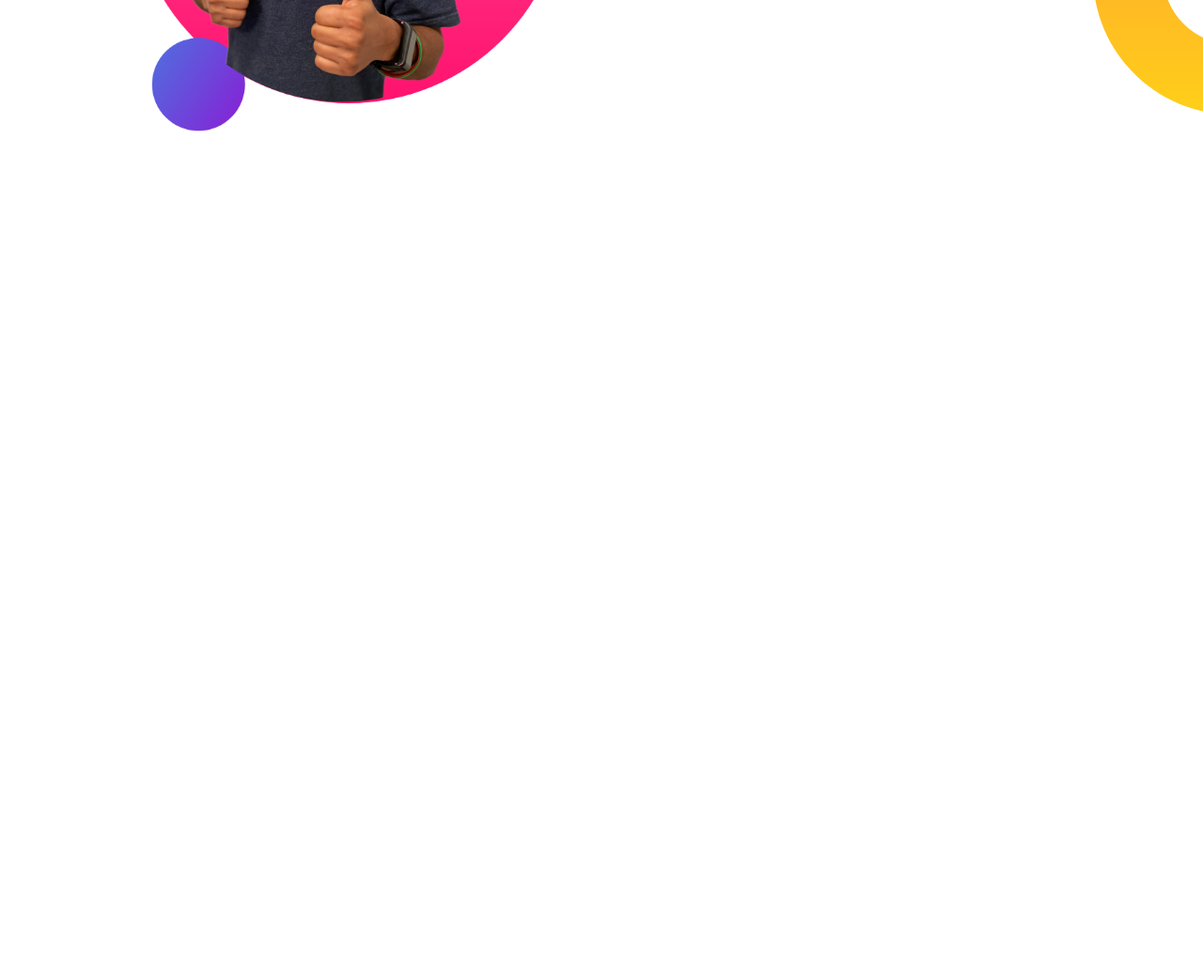
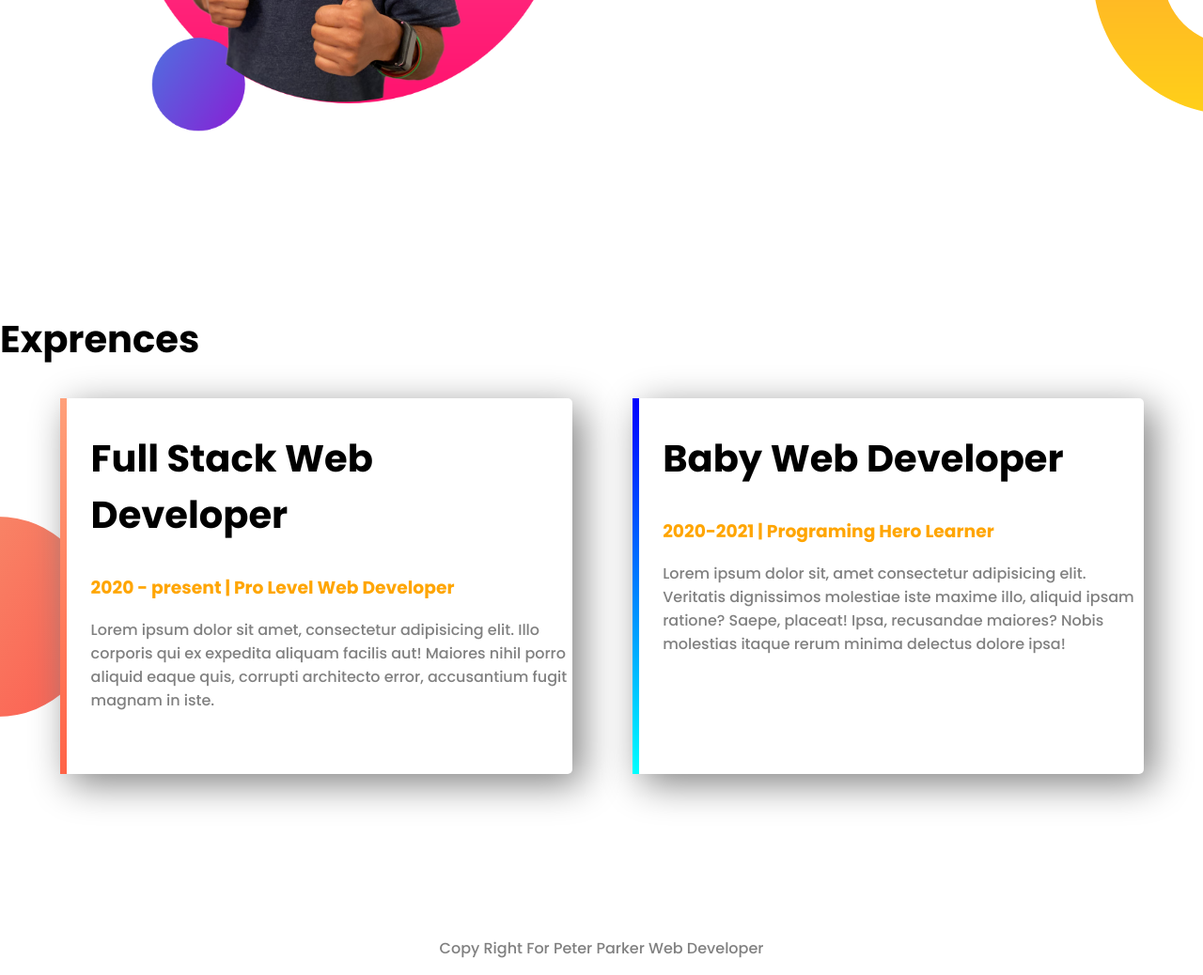
Before and after one commit to akash2030/Web-Portfolio, a plain HTML site: page index.html in a window 1280 px wide. Shown: the part 1002-2040 px from the top of the page at 94% size. Before the commit the page ends 1300 px from the top, so only its background shows below. Drawn offline with Linux system fonts and the light colour scheme.

Commit message:
all setup complete

```diff
--- a/index.html
+++ b/index.html
@@ -17,7 +17,7 @@
     <section class="top-banner">
         <div class="half-width">
             <h1>Welcome To</h1>
-            <h1><span class="highlight">Peter Parker</span> Website</h1>
+            <h1><span class="orange-highlight">Peter Parker</span> Website</h1>
             <p>Lorem ipsum dolor sit amet consectetur adipisicing elit. Nostrum minima officia reprehenderit enim, quod eligendi inventore? Atque totam voluptatem error rem id odio provident distinctio. Illum, error! Harum nisi, dignissimos, quae quo voluptatem reprehenderit quibusdam totam enim odio exercitationem tempora incidunt iste eum illum, consequuntur eligendi sunt eius fugit aut.</p>
             <a class="btn" target="_blank" href="https://www.facebook.com/mdakashtk">HIRE ME</a>
         </div>
@@ -38,5 +38,22 @@
         </div>
     </section>
 
+    <section class="exp-area">
+        <h2>Exprences</h2>
+        <div id="full-stack" class="half-width single-exp">
+           <h2>Full Stack Web Developer</h2>
+           <h3 class="orange-highlight">2020 - present | Pro Level Web Developer</h3>
+           <p>Lorem ipsum dolor sit amet, consectetur adipisicing elit. Illo corporis qui ex expedita aliquam facilis aut! Maiores nihil porro aliquid eaque quis, corrupti architecto error, accusantium fugit magnam in iste.</p>
+        </div>
+        <div id="baby-web" class="half-width single-exp">
+            <h2>Baby Web Developer</h2>
+            <h3 class="orange-highlight">2020-2021 | Programing Hero Learner</h3>
+            <p>Lorem ipsum dolor sit, amet consectetur adipisicing elit. Veritatis dignissimos molestiae iste maxime illo, aliquid ipsam ratione? Saepe, placeat! Ipsa, recusandae maiores? Nobis molestias itaque rerum minima delectus dolore ipsa!</p>
+        </div>
+    </section>
+    <footer>
+        <p>Copy Right For Peter Parker Web Developer</p>
+    </footer>
+
 </body>
 </html>
--- a/style.css
+++ b/style.css
@@ -12,7 +12,7 @@ h2{
 p{
     color: gray;
 }
-.highlight{
+.orange-highlight{
     color: orange;
 }
 
@@ -36,7 +36,7 @@ section{
 }
 .btn{
     color: #fff;
-    background-image:linear-gradient(45deg,orange,tomato);
+    background-image:linear-gradient(45deg,lightsalmon,tomato);
     padding: 10px 20px;
     border-radius: 5px;
     text-decoration: none;
@@ -46,3 +46,32 @@ section{
     background-repeat: no-repeat;
     background-position: right;
 }
+
+.single-exp{
+    box-shadow: 10px 10px 40px gray;
+    height: 80%;
+    border-radius: 5px;
+}
+
+
+.exp-area{
+    background-image: url("/Images/exp-bg.png");
+    background-repeat: no-repeat;
+    background-position: left;
+}
+
+#full-stack{
+    border-left: 7px solid;
+    border-image: linear-gradient(180deg,lightsalmon,tomato);
+    border-image-slice: 1;
+    background-color: #fff;
+}
+#baby-web{
+    border-left:7px solid;
+    border-image: linear-gradient(180deg,blue,cyan);
+    border-image-slice: 1;
+}
+
+footer p{
+    text-align: center;
+}
```
